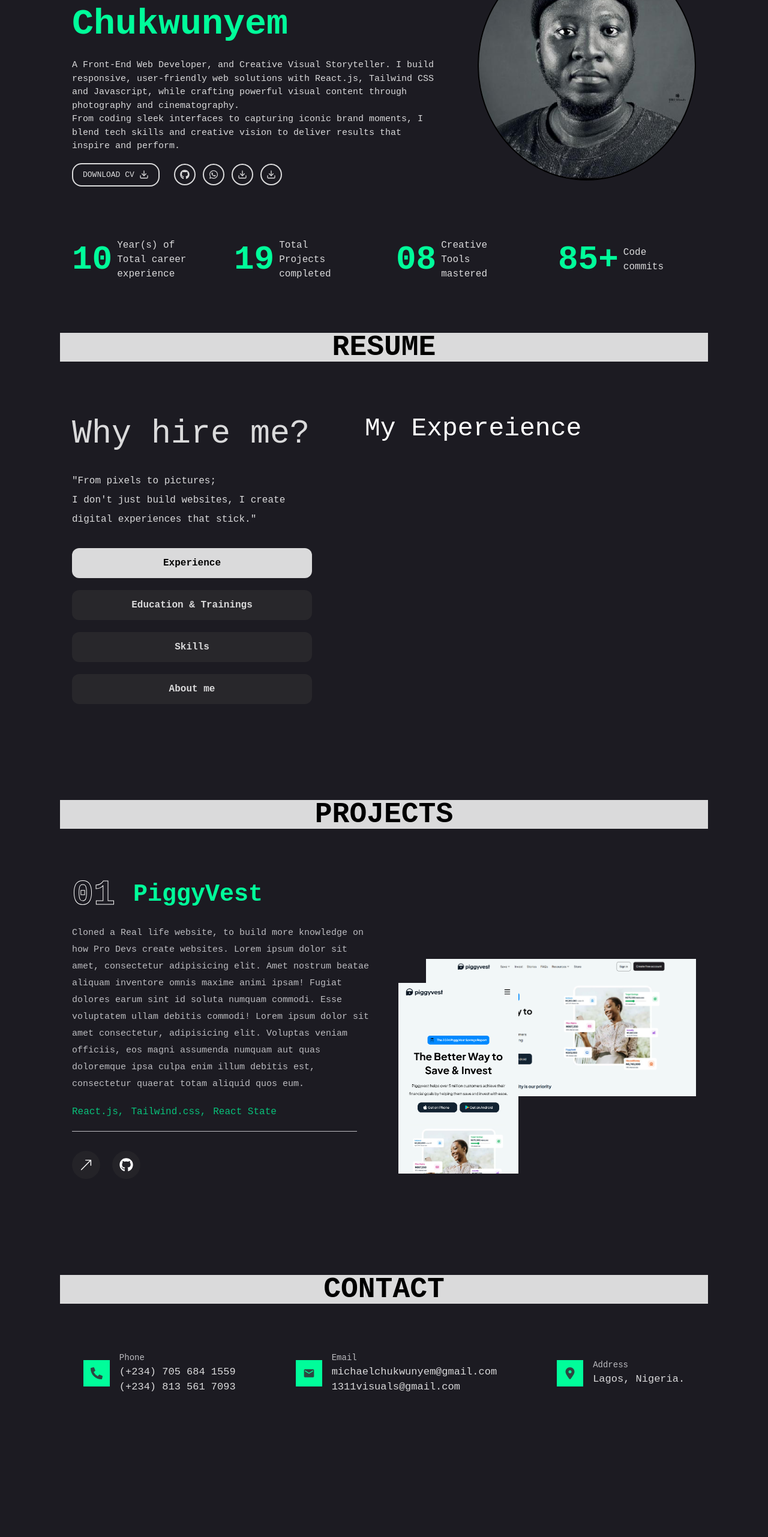
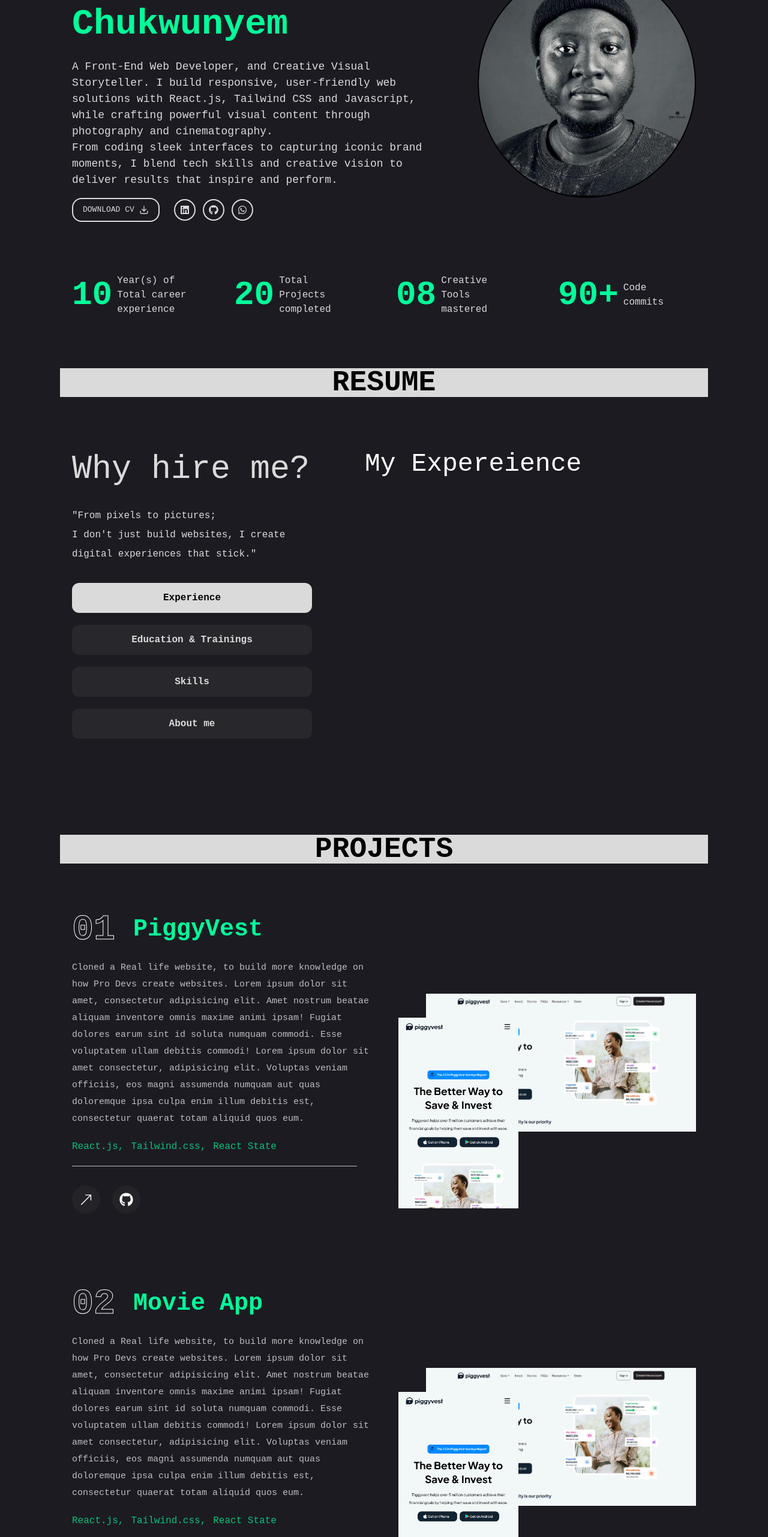
Before and after one commit to michaeljohncodes/Michael-John-Web-Portfolio, a React (Vite) app: page / in a window 1280 px wide. Shown: the part 234-2797 px from the top of the page at 60% size. Before the commit the page ends 2640 px from the top, so only its background shows below. Built offline with nearby package versions, Linux system fonts and the light colour scheme.

Commit message:
projects

```diff
--- a/src/index.css
+++ b/src/index.css
@@ -32,7 +32,7 @@
 
 /* styles.css */
 .custom-scroll::-webkit-scrollbar {
-  width: 10px;
+  width: 5px;
 }
 
 .custom-scroll::-webkit-scrollbar-thumb {
--- a/src/layouts/Hero.jsx
+++ b/src/layouts/Hero.jsx
@@ -3,6 +3,7 @@
 import Photo from "../assets/11111.jpg";
 import { FaGithub } from "react-icons/fa6";
 import { FaWhatsapp } from "react-icons/fa";
+import { FaLinkedin } from "react-icons/fa";
 import myCV from "../assets/Michael_John_Chukwunyem.pdf";
 
 const Hero = () => {
@@ -24,7 +25,7 @@
         </div>
         <div className=" w-[90%] max-tablet:mx-auto">
           <p
-            className="text-[#dadadb] text-[15px] mb-4
+            className="text-[#dadadb] text-[18px] mb-4
           max-tablet:text-center max-tablet:text-[17px]
           max-mobile:text-[13px]
           "
@@ -61,6 +62,18 @@
             max-tablet:gap-7 max-mobile:gap-5
             "
             >
+              <a
+                href="https://linkedin.com/in/michaeljohnchukwunyem"
+                target="blank"
+              >
+                <div
+                  className=" border-[#dadadb] text-[#dadadb] border-2 w-fit p-2 rounded-full hover:bg-[#dadadb] hover:font-semibold hover:text-black transition-colors duration-500 ease-in-out
+              max-tablet:text-[24px] max-mobile:text-[18px]
+              "
+                >
+                  <FaLinkedin />
+                </div>
+              </a>
               <a href="https://github.com/michaeljohncodes" target="blank">
                 <div
                   className=" border-[#dadadb] text-[#dadadb] border-2 w-fit p-2 rounded-full hover:bg-[#dadadb] hover:font-semibold hover:text-black transition-colors duration-500 ease-in-out
@@ -83,24 +96,6 @@
                   <FaWhatsapp />
                 </div>
               </a>
-              <a href="#">
-                <div
-                  className=" border-[#dadadb] text-[#dadadb] border-2 w-fit p-2 rounded-full hover:bg-[#dadadb] hover:font-semibold hover:text-black transition-colors duration-500 ease-in-out
-              max-tablet:text-[24px] max-mobile:text-[18px]
-              "
-                >
-                  <FiDownload />
-                </div>
-              </a>
-              <a href="#">
-                <div
-                  className=" border-[#dadadb] text-[#dadadb] border-2 w-fit p-2 rounded-full hover:bg-[#dadadb] hover:font-semibold hover:text-black transition-colors duration-500 ease-in-out
-              max-tablet:text-[24px] max-mobile:text-[18px]
-              "
-                >
-                  <FiDownload />
-                </div>
-              </a>
             </div>
           </div>
         </div>
--- a/src/layouts/Projects.jsx
+++ b/src/layouts/Projects.jsx
@@ -50,9 +50,129 @@
           </div>
         </div>
         <div
-          className=" min-w-[50%] flex items-center justify-end bg-[#266361] relative max-Laptop:w-[50%]  h-fit pt-4 w-[60%] hover:pt-0 transition-all duration-400 ease-in-out max-tablet:w-full max-tablet:justify-center max-tablet:bg-[#3330] max-tablet:transition-none max-tablet:pt-0  max-mobile:max-w-[70%]"
+          className=" min-w-[50%] flex items-center justify-end relative max-Laptop:w-[50%]  h-fit pt-4 w-[60%] hover:pt-0 transition-all duration-400 ease-in-out max-tablet:w-full max-tablet:justify-center max-tablet:bg-[#3330] max-tablet:transition-none max-tablet:pt-0  max-mobile:max-w-[70%]"
           onClick={() =>
             window.open("https://piggyvest-orpin.vercel.app/", "_blank")
+          }
+        >
+          <div className="w-[450px] hover:w-[480px] transition-all duration-400 ease-in-out max-Laptop:hover:w-[450px] max-tablet:transition-none">
+            <img src={piggy} alt="" />
+          </div>
+          <div className="w-[200px] absolute top-10 left-6 max-Laptop:w-[140px] max-tablet:hidden">
+            <img src={piggy2} alt="" />
+          </div>
+        </div>
+      </div>
+
+      <div className="cursor-pointer width flex justify-between items-center gap-[20px] max-tablet:flex-col">
+        <div className="max-w-[50%] flex flex-col gap-5 max-tablet:w-full max-mobile:gap-3">
+          <div className=" flex gap-[30px] items-center">
+            <h2 className="font-bold text-6xl text-transparent stroke-text max-mobile:text-5xl">
+              02
+            </h2>
+            <p className="font-semibold text-[#00FD9A] text-[40px] max-mobile:text-[24px]">
+              Movie App
+            </p>
+          </div>
+          <p className=" w-[100%] leading-7 text-[15px] text-[#BDBDC1] max-mobile:text-[12px] max-mobile:leading-6">
+            Cloned a Real life website, to build more knowledge on how Pro Devs
+            create websites. Lorem ipsum dolor sit amet, consectetur adipisicing
+            elit. Amet nostrum beatae aliquam inventore omnis maxime animi
+            ipsam! Fugiat dolores earum sint id soluta numquam commodi. Esse
+            voluptatem ullam debitis commodi! Lorem ipsum dolor sit amet
+            consectetur, adipisicing elit. Voluptas veniam officiis, eos magni
+            assumenda numquam aut quas doloremque ipsa culpa enim illum debitis
+            est, consectetur quaerat totam aliquid quos eum.
+          </p>
+          <div className="flex gap-3 text-[#08c17a] max-mobile:text-[13px]">
+            <p>React.js,</p>
+            <p>Tailwind.css,</p>
+            <p>React State</p>
+          </div>
+          <div className="w-[95%] h-[1px] bg-[#BDBDC1] mb-3"></div>
+          <div className="flex gap-5 max-tablet:mx-auto max-tablet:my-3 max-mobile:my-0">
+            <a href="https://moviesite-ivory-pi.vercel.app/ " target="_blank">
+              <div className="text-white hover:text-[#00FD9A] bg-[#33333355] rounded-full p-3">
+                <BsArrowUpRight size={23} />
+              </div>
+            </a>
+            <a
+              href="https://github.com/michaeljohncodes/moviesite"
+              target="_blank"
+            >
+              <div className="text-white hover:text-[#00FD9A] bg-[#33333355] rounded-full p-3">
+                <FaGithub size={23} />
+              </div>
+            </a>
+          </div>
+        </div>
+        <div
+          className=" min-w-[50%] flex items-center justify-end relative max-Laptop:w-[50%]  h-fit pt-4 w-[60%] hover:pt-0 transition-all duration-400 ease-in-out max-tablet:w-full max-tablet:justify-center max-tablet:bg-[#3330] max-tablet:transition-none max-tablet:pt-0  max-mobile:max-w-[70%]"
+          onClick={() =>
+            window.open("https://moviesite-ivory-pi.vercel.app/", "_blank")
+          }
+        >
+          <div className="w-[450px] hover:w-[480px] transition-all duration-400 ease-in-out max-Laptop:hover:w-[450px] max-tablet:transition-none">
+            <img src={piggy} alt="" />
+          </div>
+          <div className="w-[200px] absolute top-10 left-6 max-Laptop:w-[140px] max-tablet:hidden">
+            <img src={piggy2} alt="" />
+          </div>
+        </div>
+      </div>
+
+      <div className="cursor-pointer width flex justify-between items-center gap-[20px] max-tablet:flex-col">
+        <div className="max-w-[50%] flex flex-col gap-5 max-tablet:w-full max-mobile:gap-3">
+          <div className=" flex gap-[30px] items-center">
+            <h2 className="font-bold text-6xl text-transparent stroke-text max-mobile:text-5xl">
+              03
+            </h2>
+            <p className="font-semibold text-[#00FD9A] text-[40px] max-mobile:text-[24px]">
+              Calculator
+            </p>
+          </div>
+          <p className=" w-[100%] leading-7 text-[15px] text-[#BDBDC1] max-mobile:text-[12px] max-mobile:leading-6">
+            Cloned a Real life website, to build more knowledge on how Pro Devs
+            create websites. Lorem ipsum dolor sit amet, consectetur adipisicing
+            elit. Amet nostrum beatae aliquam inventore omnis maxime animi
+            ipsam! Fugiat dolores earum sint id soluta numquam commodi. Esse
+            voluptatem ullam debitis commodi! Lorem ipsum dolor sit amet
+            consectetur, adipisicing elit. Voluptas veniam officiis, eos magni
+            assumenda numquam aut quas doloremque ipsa culpa enim illum debitis
+            est, consectetur quaerat totam aliquid quos eum.
+          </p>
+          <div className="flex gap-3 text-[#08c17a] max-mobile:text-[13px]">
+            <p>React.js,</p>
+            <p>Tailwind.css,</p>
+            <p>React State</p>
+          </div>
+          <div className="w-[95%] h-[1px] bg-[#BDBDC1] mb-3"></div>
+          <div className="flex gap-5 max-tablet:mx-auto max-tablet:my-3 max-mobile:my-0">
+            <a
+              href="https://calculator-chi-eight-53.vercel.app/  "
+              target="_blank"
+            >
+              <div className="text-white hover:text-[#00FD9A] bg-[#33333355] rounded-full p-3">
+                <BsArrowUpRight size={23} />
+              </div>
+            </a>
+            <a
+              href="https://github.com/michaeljohncodes/Calculator"
+              target="_blank"
+            >
+              <div className="text-white hover:text-[#00FD9A] bg-[#33333355] rounded-full p-3">
+                <FaGithub size={23} />
+              </div>
+            </a>
+          </div>
+        </div>
+        <div
+          className=" min-w-[50%] flex items-center justify-end relative max-Laptop:w-[50%]  h-fit pt-4 w-[60%] hover:pt-0 transition-all duration-400 ease-in-out max-tablet:w-full max-tablet:justify-center max-tablet:bg-[#3330] max-tablet:transition-none max-tablet:pt-0  max-mobile:max-w-[70%]"
+          onClick={() =>
+            window.open(
+              "https://calculator-chi-eight-53.vercel.app/ ",
+              "_blank"
+            )
           }
         >
           <div className="w-[450px] hover:w-[480px] transition-all duration-400 ease-in-out max-Laptop:hover:w-[450px] max-tablet:transition-none">
@@ -68,8 +188,10 @@
 };
 
 export default Projects;
+
+
 // https://piggyvest-orpin.vercel.app/                         https://github.com/michaeljohncodes/Piggyvest
-// https://calculator-chi-eight-53.vercel.app/         https://calculator-chi-eight-53.vercel.app/
+// https://calculator-chi-eight-53.vercel.app/         https://github.com/michaeljohncodes/Calculator
 // https://moviesite-ivory-pi.vercel.app/          https://github.com/michaeljohncodes/moviesite
 // https://moove-mu.vercel.app/
 // https://nomba.vercel.app/            https://github.com/michaeljohncodes/Nomba
--- a/src/resumeState/About.jsx
+++ b/src/resumeState/About.jsx
@@ -8,8 +8,8 @@
           About me
         </h2>
         <p
-          className=" text-[14px] text-white leading-7
-        max-Laptop:text-[13px] max-Laptop:leading-5
+          className=" text-[15px] text-white leading-5
+        max-Laptop:text-[15px] max-Laptop:leading-5
         "
         >
           A Front-End Web Developer, Creative Visual Storyteller, and Business
--- a/src/resumeState/Skill.jsx
+++ b/src/resumeState/Skill.jsx
@@ -6,7 +6,8 @@
 import { SiTailwindcss } from "react-icons/si";
 import { IoLogoNodejs } from "react-icons/io5";
 import { FaGitAlt } from "react-icons/fa";
-import { TbBrandAdobeIllustrator, TbBrandAdobePhotoshop, TbBrandAdobePremier } from "react-icons/tb";
+import { TbBrandAdobePhotoshop, TbBrandAdobePremier } from "react-icons/tb";
+import { SiAdobelightroom } from "react-icons/si";
 import { TiVendorMicrosoft } from "react-icons/ti";
 import { FaGithub } from "react-icons/fa";
 const Skill = () => {
@@ -45,16 +46,16 @@
           <FaGitAlt size={50} />
         </div>
         <div className=" bg-[#28272B] w-[120px] h-[120px] items-center flex justify-center py-5 text-white hover:text-[#00FD9A] transition-colors ease-in-out duration-400 rounded">
+          <TiVendorMicrosoft size={50} />
+        </div>
+        <div className=" bg-[#28272B] w-[120px] h-[120px] items-center flex justify-center py-5 text-white hover:text-[#00FD9A] transition-colors ease-in-out duration-400 rounded">
+          <SiAdobelightroom size={50} />
+        </div>
+        <div className=" bg-[#28272B] w-[120px] h-[120px] items-center flex justify-center py-5 text-white hover:text-[#00FD9A] transition-colors ease-in-out duration-400 rounded">
           <TbBrandAdobePhotoshop size={50} />
         </div>
         <div className=" bg-[#28272B] w-[120px] h-[120px] items-center flex justify-center py-5 text-white hover:text-[#00FD9A] transition-colors ease-in-out duration-400 rounded">
-          <TbBrandAdobeIllustrator size={50} />
-        </div>
-        <div className=" bg-[#28272B] w-[120px] h-[120px] items-center flex justify-center py-5 text-white hover:text-[#00FD9A] transition-colors ease-in-out duration-400 rounded">
           <TbBrandAdobePremier size={50} />
-        </div>
-        <div className=" bg-[#28272B] w-[120px] h-[120px] items-center flex justify-center py-5 text-white hover:text-[#00FD9A] transition-colors ease-in-out duration-400 rounded">
-          <TiVendorMicrosoft size={50} />
         </div>
         <div className=" bg-[#28272B] w-[120px] h-[120px] items-center flex justify-center py-5 text-white hover:text-[#00FD9A] transition-colors ease-in-out duration-400 rounded">
           <FaGithub size={50} />
```
Also changed, not shown: src/resumeState/Education.jsx (+15 -0 lines), src/resumeState/Experience.jsx (+59 -1 lines).
